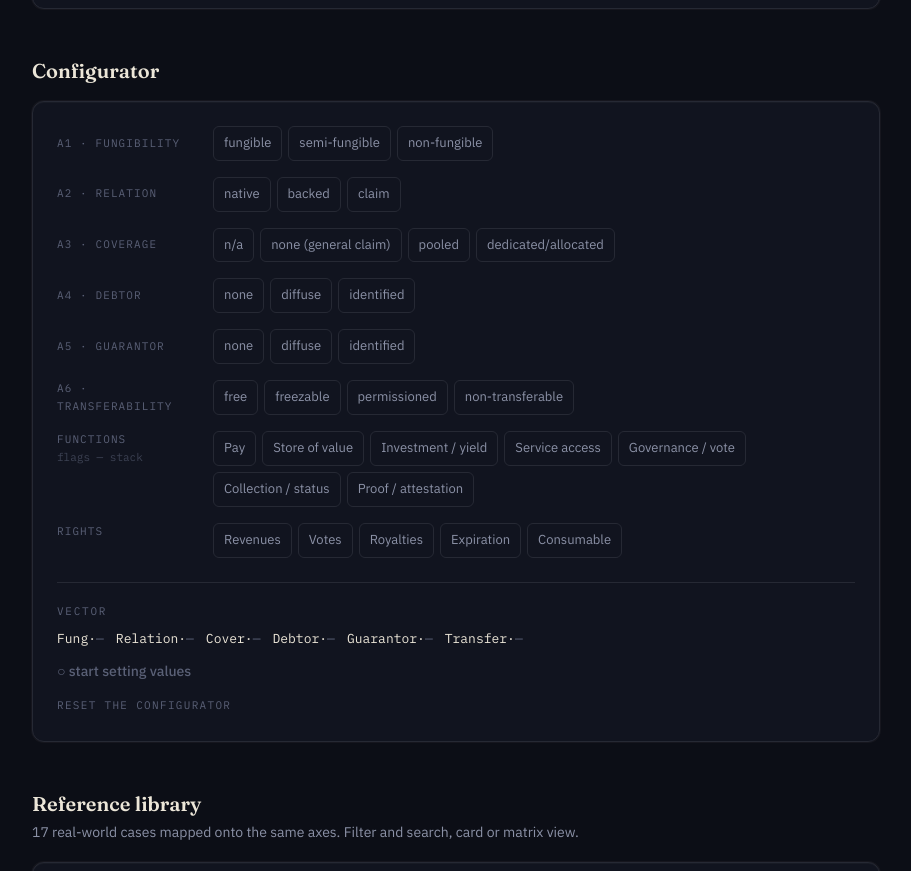
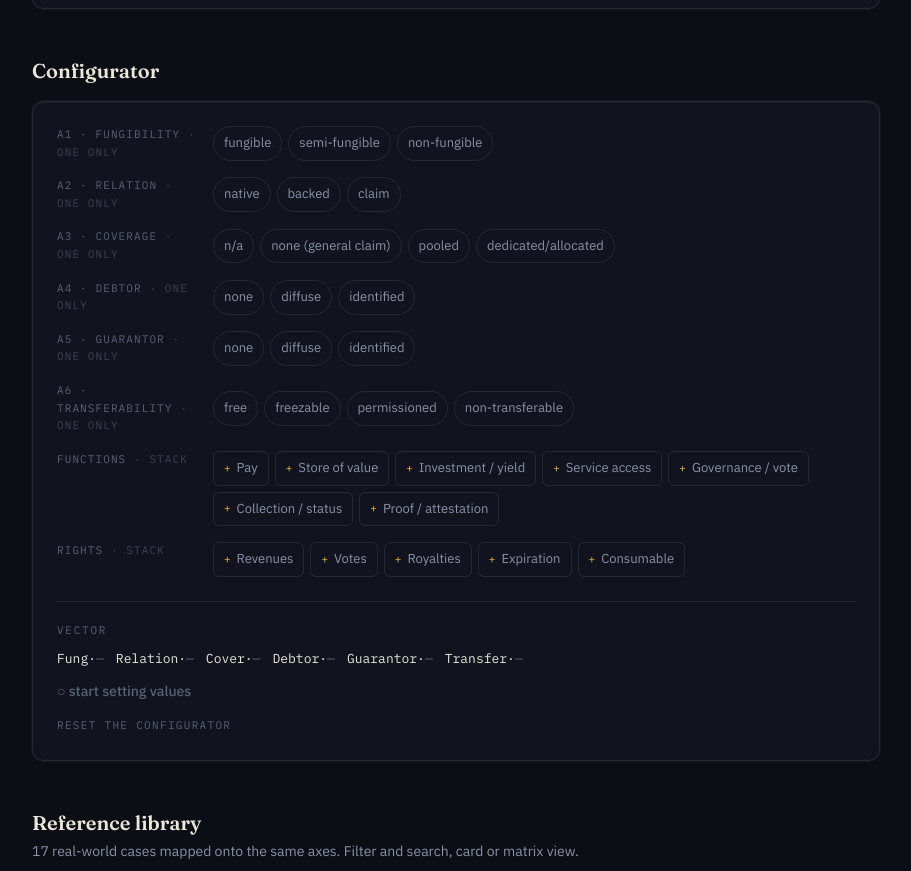
Before and after one commit to AurelienBg/tokendesign, a Nuxt app: page /configurator in a window 1280 px wide. Shown: the part 1425-2296 px from the top of the page, without its empty margins (184-1095 px from the left). Built offline with nearby package versions, Linux system fonts and the light colour scheme.

Commit message:
feat(configurator): signal single-choice axes vs multi-select flags
A1-A6 render as filled pills (radio: pick one, '· one only' hint); functions
and rights render as squared chips with a +/✓ toggle ('· stack' hint). Adds
radiogroup/aria-pressed semantics.

```diff
--- a/components/configurator/AxisConfigurator.vue
+++ b/components/configurator/AxisConfigurator.vue
@@ -35,14 +35,18 @@ function val(axis: string, v: string): string {
     <!-- Categorical axes -->
     <div class="flex flex-col gap-4">
       <div v-for="axis in axes" :key="axis" class="grid grid-cols-1 sm:grid-cols-[140px_1fr] gap-2 sm:gap-4 sm:items-center">
-        <div class="font-mono text-[11px] uppercase tracking-[0.1em] text-ink-low">{{ AXIS_GROUP[loc][axis] }}</div>
-        <div class="flex flex-wrap gap-1.5">
+        <div class="font-mono text-[11px] uppercase tracking-[0.1em] text-ink-low">
+          {{ AXIS_GROUP[loc][axis] }}<span class="text-ink-low/60"> · {{ t('configurator.pickOne') }}</span>
+        </div>
+        <div class="flex flex-wrap gap-1.5" role="radiogroup">
           <button
             v-for="v in AXIS_ORDER[axis]"
             :key="v"
             type="button"
-            class="rounded-md border px-2.5 py-1.5 text-[13px] transition"
-            :class="config[axis] === v ? 'border-accent bg-accent/10 text-ink-high' : 'border-border-subtle text-ink-mid hover:border-border-accent'"
+            role="radio"
+            :aria-checked="config[axis] === v"
+            class="rounded-full border px-2.5 py-1.5 text-[13px] transition"
+            :class="config[axis] === v ? 'border-accent bg-accent text-accent-on font-medium' : 'border-border-subtle text-ink-mid hover:border-border-accent'"
             @click="toggleAxis(axis, v)"
           >{{ val(axis, v) }}</button>
         </div>
@@ -51,30 +55,34 @@ function val(axis: string, v: string): string {
       <!-- Flags -->
       <div class="grid grid-cols-1 sm:grid-cols-[140px_1fr] gap-2 sm:gap-4">
         <div class="font-mono text-[11px] uppercase tracking-[0.1em] text-ink-low">
-          {{ t('configurator.fonctionsLab') }}<span class="block text-ink-low/60 normal-case tracking-normal">{{ t('configurator.flagsHint') }}</span>
+          {{ t('configurator.fonctionsLab') }}<span class="text-ink-low/60"> · {{ t('configurator.flagsHint') }}</span>
         </div>
         <div class="flex flex-wrap gap-1.5">
           <button
             v-for="f in FONCTIONS_ORDER"
             :key="f"
             type="button"
-            class="rounded-md border px-2.5 py-1.5 text-[13px] transition"
-            :class="config.fonctions.includes(f as Fonction) ? 'border-accent bg-accent/10 text-ink-high' : 'border-border-subtle text-ink-mid hover:border-border-accent'"
+            :aria-pressed="config.fonctions.includes(f as Fonction)"
+            class="inline-flex items-center rounded-md border px-2.5 py-1.5 text-[13px] transition"
+            :class="config.fonctions.includes(f as Fonction) ? 'border-accent text-accent bg-accent/10' : 'border-border-subtle text-ink-mid hover:border-border-accent'"
             @click="toggleFonction(f as Fonction)"
-          >{{ LABS[loc].fonctions[f] ?? f }}</button>
+          ><span class="font-mono text-[11px] mr-1.5 text-accent leading-none" aria-hidden="true">{{ config.fonctions.includes(f as Fonction) ? '✓' : '+' }}</span>{{ LABS[loc].fonctions[f] ?? f }}</button>
         </div>
       </div>
       <div class="grid grid-cols-1 sm:grid-cols-[140px_1fr] gap-2 sm:gap-4">
-        <div class="font-mono text-[11px] uppercase tracking-[0.1em] text-ink-low">{{ t('configurator.droitsLab') }}</div>
+        <div class="font-mono text-[11px] uppercase tracking-[0.1em] text-ink-low">
+          {{ t('configurator.droitsLab') }}<span class="text-ink-low/60"> · {{ t('configurator.flagsHint') }}</span>
+        </div>
         <div class="flex flex-wrap gap-1.5">
           <button
             v-for="d in DROITS_ORDER"
             :key="d"
             type="button"
-            class="rounded-md border px-2.5 py-1.5 text-[13px] transition"
-            :class="config.droits.includes(d as Droit) ? 'border-accent bg-accent/10 text-ink-high' : 'border-border-subtle text-ink-mid hover:border-border-accent'"
+            :aria-pressed="config.droits.includes(d as Droit)"
+            class="inline-flex items-center rounded-md border px-2.5 py-1.5 text-[13px] transition"
+            :class="config.droits.includes(d as Droit) ? 'border-accent text-accent bg-accent/10' : 'border-border-subtle text-ink-mid hover:border-border-accent'"
             @click="toggleDroit(d as Droit)"
-          >{{ LABS[loc].droits[d] ?? d }}</button>
+          ><span class="font-mono text-[11px] mr-1.5 text-accent leading-none" aria-hidden="true">{{ config.droits.includes(d as Droit) ? '✓' : '+' }}</span>{{ LABS[loc].droits[d] ?? d }}</button>
         </div>
       </div>
     </div>
--- a/i18n/locales/en.json
+++ b/i18n/locales/en.json
@@ -128,7 +128,8 @@
     "configH": "Configurator",
     "fonctionsLab": "Functions",
     "droitsLab": "Rights",
-    "flagsHint": "flags — stack",
+    "pickOne": "one only",
+    "flagsHint": "stack",
     "vectorLab": "Vector",
     "statusIdle": "○ start setting values",
     "statusOk": "✓ coherent",
--- a/i18n/locales/fr.json
+++ b/i18n/locales/fr.json
@@ -128,7 +128,8 @@
     "configH": "Configurateur",
     "fonctionsLab": "Fonctions",
     "droitsLab": "Droits",
-    "flagsHint": "drapeaux — cumulables",
+    "pickOne": "une seule",
+    "flagsHint": "cumulables",
     "vectorLab": "Vecteur",
     "statusIdle": "○ commence à poser des valeurs",
     "statusOk": "✓ cohérent",
```
